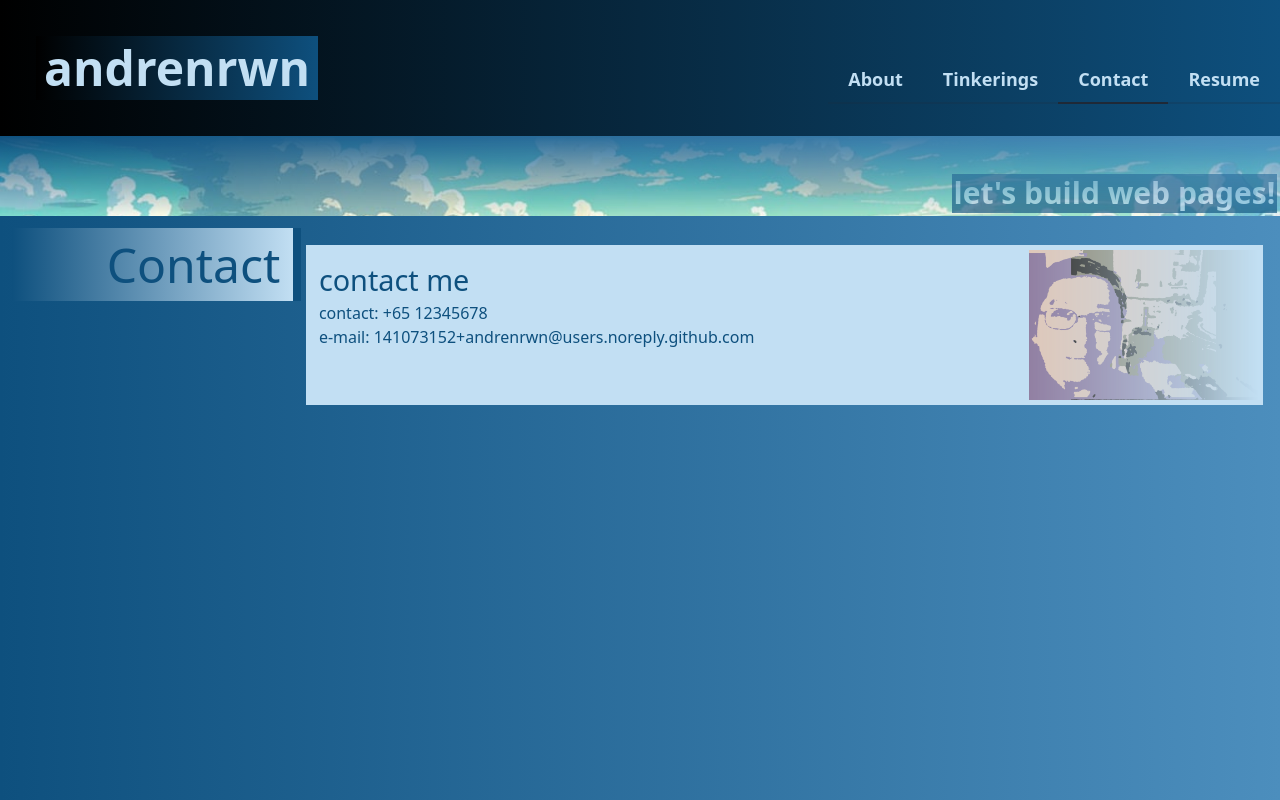
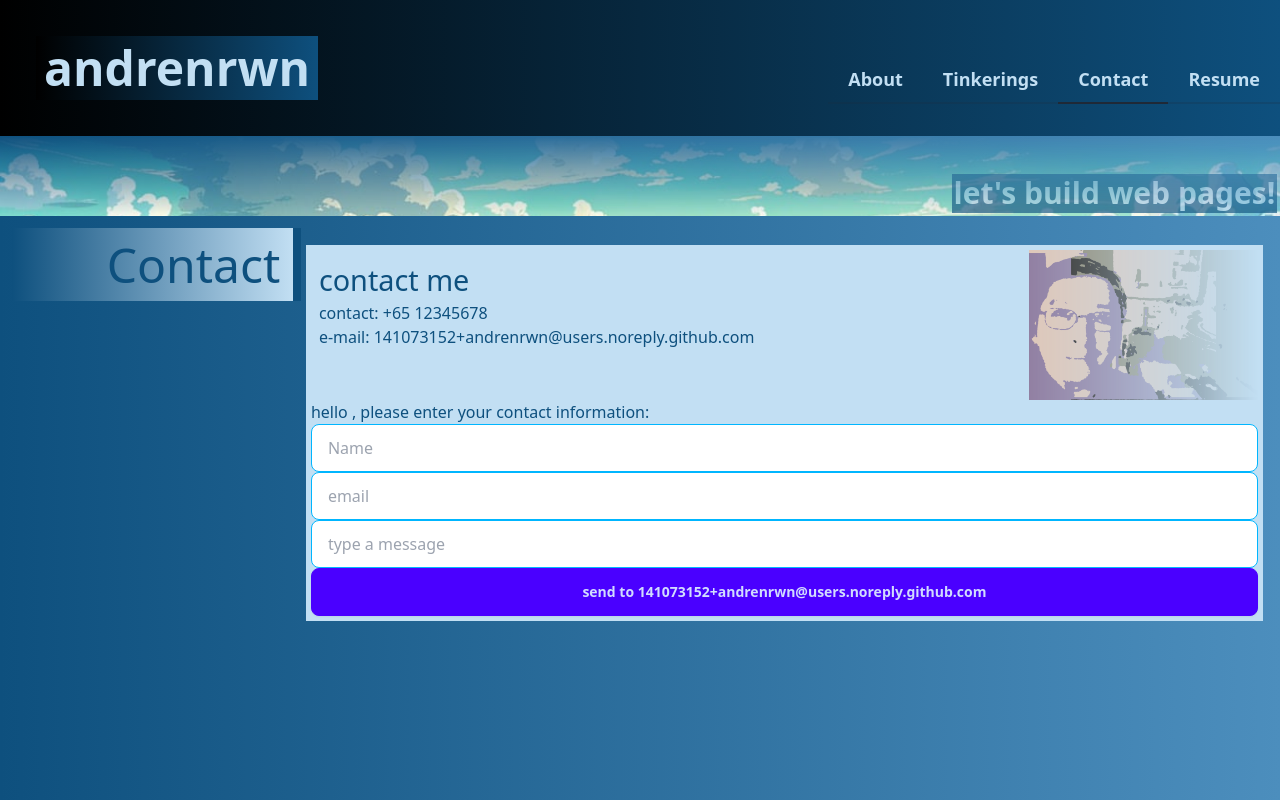
Before and after one commit to andrenrwn/mywebsite, a React (Vite) app: page /Contact in a window 1280 px wide. Shown: the top 800 px of the page. Built offline with nearby package versions, Linux system fonts and the light colour scheme.

Commit message:
Add contact form

```diff
--- a/src/pages/Contact.jsx
+++ b/src/pages/Contact.jsx
@@ -1,4 +1,38 @@
+import { useState } from "react";
+
 export default function Contact() {
+  // Set state variables for name, email and message using `useState`
+  const [guestname, setName] = useState("");
+  const [email, setEmail] = useState("");
+  const [message, setMessage] = useState("");
+
+  const handleInputChange = (e) => {
+    // Getting the value and name of the input which triggered the change
+    const { name, value } = e.target;
+
+    // return a set state value result based on input field
+    let res;
+    if (name === "guestname") {
+      res = setName(value);
+    } else if (name === "email") {
+      res = setEmail(value);
+    } else if (name === "message") {
+      res = setMessage(value);
+    }
+    return res;
+  };
+
+  const handleFormSubmit = (e) => {
+    // Preventing the default behavior of the form submit (which is to refresh the page)
+    e.preventDefault();
+
+    // Alert the user their first and last name, clear the inputs
+    alert(`Hello ${guestname}, your email is: ${email} and your message is: ${message}`);
+    setName("");
+    setEmail("");
+    setMessage("");
+  };
+
   return (
     <div className="">
       <div>
@@ -6,7 +40,7 @@ export default function Contact() {
           <h1 className="text-5xl">Contact</h1>
         </aside>
         <section className="content m-2">
-          <article className="">
+          <article className="flex flex-wrap">
             <div className="m-2">
               <h2>Contact Me</h2>
               <p>
@@ -14,12 +48,69 @@ export default function Contact() {
               </p>
               <p>
                 E-mail:{" "}
-                <a href="mailto: 141073152+andrenrwn@users.noreply.github.com">
+                <a
+                  href={
+                    "mailto:141073152+andrenrwn@users.noreply.github.com?subject=Contact form&from=" +
+                    email +
+                    "&body=Hello, this is " +
+                    guestname +
+                    "" +
+                    message
+                  }
+                >
                   141073152+andrenrwn@users.noreply.github.com
                 </a>
               </p>
             </div>
-            <img src="./assets/images/photo_avatar.png" className="photoavatar" alt="my profile photo" target="_blank" />
+            <img
+              src="./assets/images/photo_avatar.png"
+              className="photoavatar"
+              alt="my profile photo"
+              target="_blank"
+            />
+            <div className="container">
+              <h1>Hello {guestname}, please enter your contact information:</h1>
+              <form className="form flex flex-col w-full justify-center" onSubmit={handleFormSubmit}>
+                <input
+                  className="input input-bordered input-info w-full"
+                  value={guestname}
+                  name="guestname"
+                  onChange={handleInputChange}
+                  type="text"
+                  placeholder="Name"
+                />
+                <input
+                  className="input input-bordered input-info w-full"
+                  value={email}
+                  name="email"
+                  onChange={handleInputChange}
+                  type="text"
+                  placeholder="email"
+                />
+                <input
+                  className="input input-bordered input-info w-full"
+                  value={message}
+                  name="message"
+                  onChange={handleInputChange}
+                  type="text"
+                  placeholder="type a message"
+                />
+                <a
+                  className="btn btn-primary"
+                  type="submit"
+                  href={
+                    "mailto:141073152+andrenrwn@users.noreply.github.com?subject=Contact form&from=" +
+                    email +
+                    "&body=Hello, this is " +
+                    guestname +
+                    "" +
+                    message
+                  }
+                >
+                  Send to 141073152+andrenrwn@users.noreply.github.com
+                </a>
+              </form>
+            </div>
           </article>
         </section>
       </div>
```
